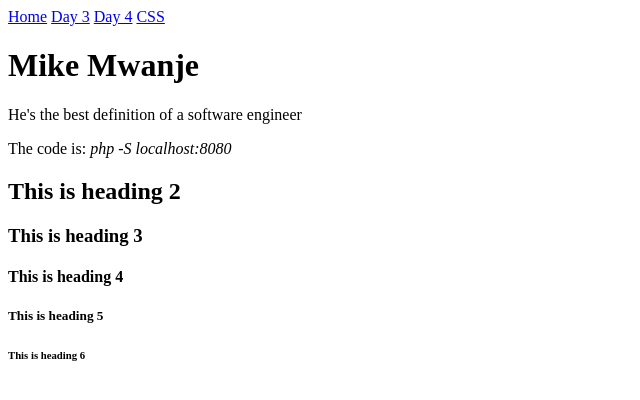
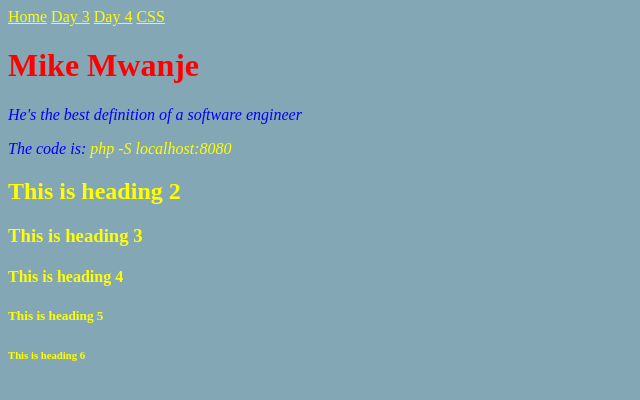
Before and after one commit to 123MwanjeMike/refactory-cohort-5, a plain HTML site: page index.html in a window 1280 px wide. Shown: the whole page, without its empty margins (0-640 px from the left). Drawn offline with Linux system fonts and the light colour scheme.

Commit message:
End of day 4

```diff
--- /dev/null
+++ b/css/style.css
@@ -0,0 +1,22 @@
+body{
+  background-color: rgba(11, 81, 109, 0.5);
+}
+* {
+    color: yellow;
+}
+h1{
+   color:red;
+}
+p{
+    color:blue;
+    font-style: italic;
+}
+#second {
+    color: green;
+}
+.orange{
+    color: orange;
+}
+.magenta{
+    color: magenta;
+}
--- a/index.html
+++ b/index.html
@@ -1,5 +1,6 @@
 <!DOCTYPE html>
 <title>Home Page</title>
+<link rel="stylesheet" type="text/css" href="css/style.css">
 <body>
     <nav>
         <a href="index.html">Home</a>
```
Also changed, not shown: css_intro.html (+1 -18 lines).
